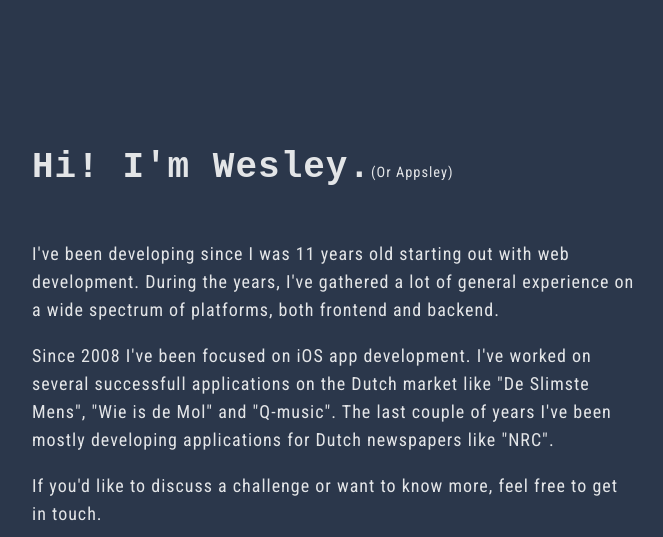
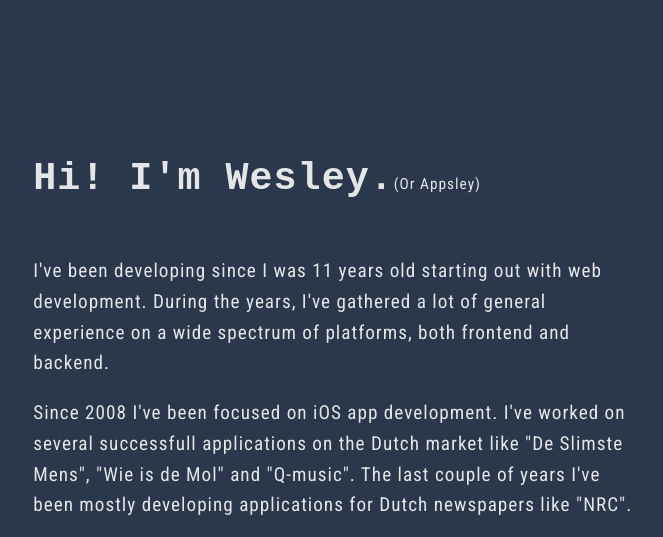
Before and after one commit to WesleyHilhorst/WesleyHilhorst.github.io, a plain HTML site: page index.html in a window 1280 px wide. Shown: the top 537 px of the page, without its empty margins (306-969 px from the left). Drawn offline with Linux system fonts and the light colour scheme; a web font is replaced by a local one.

Commit message:
Resolve a bug in Safari

```diff
--- a/css/style.css
+++ b/css/style.css
@@ -9,8 +9,8 @@
 
 body {
     font-family: 'Roboto Condensed', sans-serif;
-    font-size: 18px;
-    line-height: 28px;
+    font-size: 16px;
+    line-height: 26px;
     letter-spacing: 1px;
     background-color: var(--background);
     color: var(--white);
@@ -22,8 +22,8 @@ h1, h2, h3, h4, h4, h5 {
 }
 
 h1 {
-    font-size: 2em;
-    line-height: 2em;
+    font-size: 1.5em;
+    line-height: 1.5em;
 }
 
 p {
@@ -41,15 +41,25 @@ a:hover {
 }
 
 .main {
-    width: 50vw;
-    min-width: 500px;
-    max-width: 100%;
+    width: 100%;
     margin: 2em auto;
 }
 
 @media screen and (min-width:767px) {
+    body {
+        font-size: 1.2em;
+        line-height: 1.6em;
+    }
+
+
+    h1 {
+        font-size: 2em;
+        line-height: 2em;
+    }
     .main {
         margin: 5em auto;
+        width: 50vw;
+        min-width: 38rem;
     }
 }
 
--- a/index.html
+++ b/index.html
@@ -1,6 +1,6 @@
 <html>
     <head>
-        <title>HI! I'm Wesley</title>
+        <title>Hi! I'm Wesley</title>
         <meta charset="utf-8">
         <meta name="viewport" content="width=device-width, initial-scale=1">
         <link rel="preconnect" href="https://fonts.googleapis.com">
```
Also changed, not shown: privacy-policy.html (+1 -1 lines).
